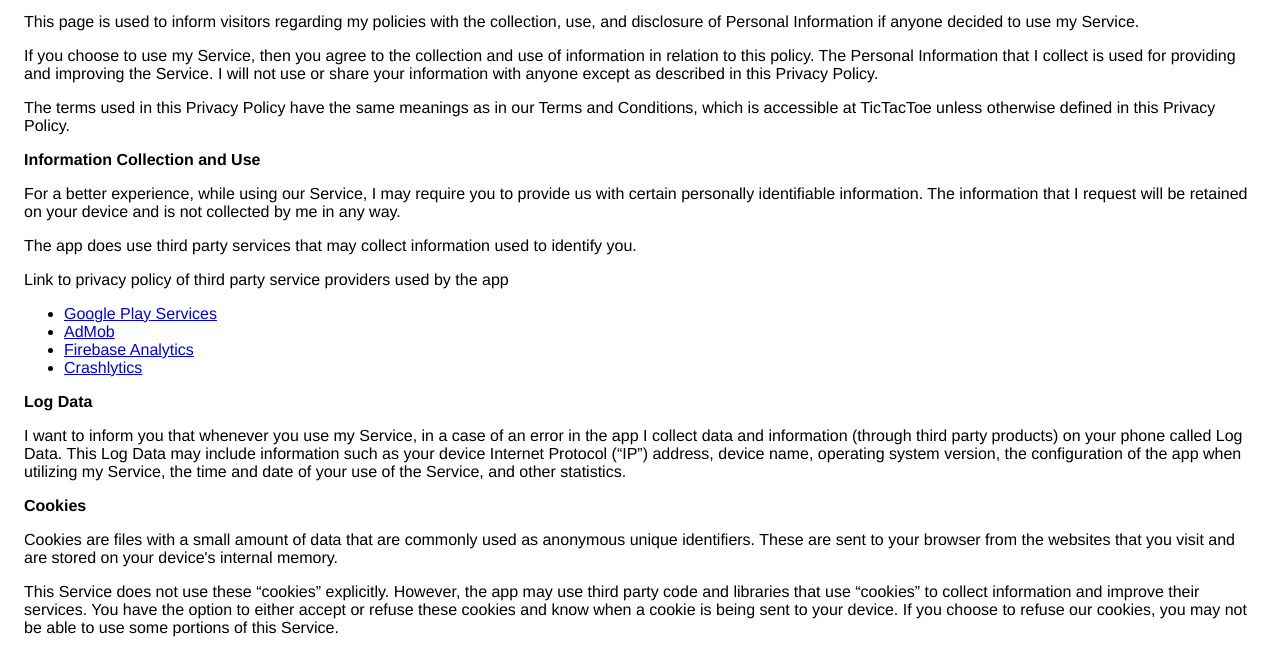
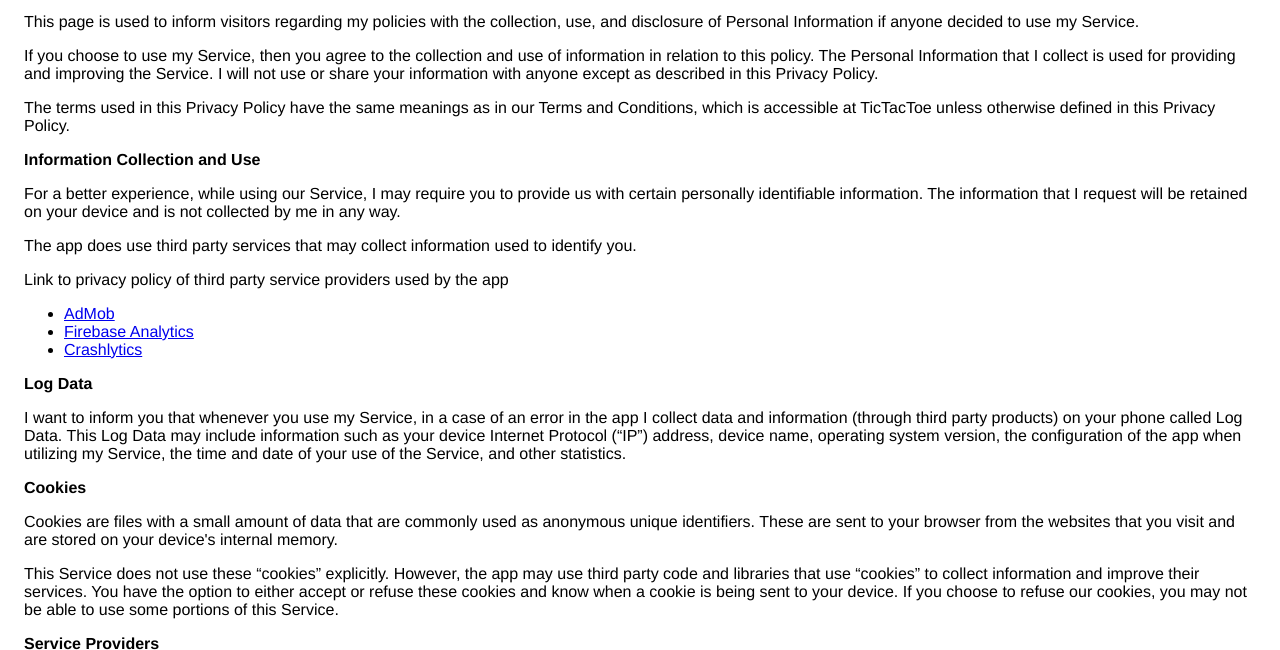
Before and after one commit to GPRABES/GPRABES.github.io, a plain HTML site: page index.html in a window 1280 px wide. Shown: the part 131-781 px from the top of the page. Drawn offline with Linux system fonts and the light colour scheme.

Commit message:
update on index.html

```diff
--- a/index.html
+++ b/index.html
@@ -39,7 +39,7 @@
                   </p> <div><p>
                       Link to privacy policy of third party service providers
                       used by the app
-                    </p> <ul><li><a href="https://www.google.com/policies/privacy/" target="_blank">Google Play Services</a></li><li><a href="https://support.google.com/admob/answer/6128543?hl=en" target="_blank">AdMob</a></li><li><a href="https://firebase.google.com/policies/analytics" target="_blank">Firebase Analytics</a></li><!----><!----><li><a href="http://try.crashlytics.com/terms/privacy-policy.pdf" target="_blank">Crashlytics</a></li><!----><!----><!----><!----><!----></ul></div> <p><strong>Log Data</strong></p> <p>
+                    </p> <ul><li><a href="https://support.google.com/admob/answer/6128543?hl=en" target="_blank">AdMob</a></li><li><a href="https://firebase.google.com/policies/analytics" target="_blank">Firebase Analytics</a></li><!----><!----><li><a href="http://try.crashlytics.com/terms/privacy-policy.pdf" target="_blank">Crashlytics</a></li><!----><!----><!----><!----><!----></ul></div> <p><strong>Log Data</strong></p> <p>
                     I want to inform you that whenever
                     you use my Service, in a case of an error in the
                     app I collect data and information (through third
```
